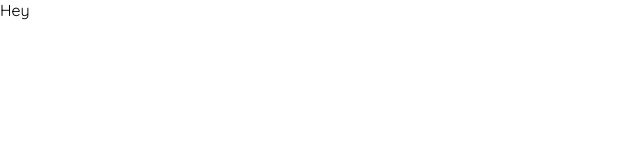
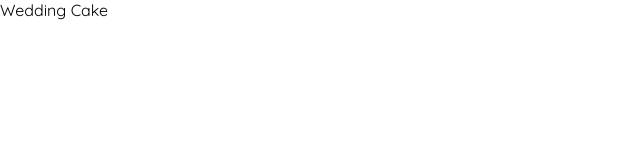
Before and after one commit to gugarosa/weedstoned, a React (Create React App) app: page / in a window 1280 px wide. Shown: the top 160 px of the page, without its empty margins (0-640 px from the left). Built offline with nearby package versions, Linux system fonts and the light colour scheme.

Commit message:
Adding basic components, view and router.

```diff
--- a/package.json
+++ b/package.json
@@ -9,6 +9,7 @@
         "node-sass": "^5.0.0",
         "react": "^17.0.1",
         "react-dom": "^17.0.1",
+        "react-router-dom": "^5.2.0",
         "react-scripts": "4.0.3",
         "web-vitals": "^1.1.0"
     },
--- a/src/App.js
+++ b/src/App.js
@@ -1,10 +1,11 @@
 import React from "react";
+import { Routes } from "./Routes";
 
 import "./App.scss";
 import "./utils/externalPackages";
 
 function App() {
-    return <div className="App">Hey</div>;
+    return <Routes />;
 }
 
 export default App;
--- /dev/null
+++ b/src/Routes.js
@@ -0,0 +1,15 @@
+import React from "react";
+import { BrowserRouter, Switch, Route } from "react-router-dom";
+
+import { Library } from "./views/Library";
+
+// Application routes
+export const Routes = () => {
+    return (
+        <BrowserRouter>
+            <Switch>
+                <Route exact path="/" component={Library} />
+            </Switch>
+        </BrowserRouter>
+    );
+};
--- /dev/null
+++ b/src/components/Card.js
@@ -0,0 +1,9 @@
+import React from "react";
+
+import "./card.scss";
+
+// Card
+// Wraps the card and children components
+export const Card = ({ data }) => {
+    return <div class="card">{data.name}</div>;
+};
--- /dev/null
+++ b/src/data/cards.js
@@ -0,0 +1,6 @@
+export const CARDS = [
+    {
+        name: "Wedding Cake",
+        type: "Sativa",
+    },
+];
--- /dev/null
+++ b/src/views/Library.js
@@ -0,0 +1,17 @@
+import React from "react";
+
+import { Card } from "../components/Card";
+
+import { CARDS } from "../data/cards";
+
+// Library
+// Exposes the pre-defined cards and their properties
+export const Library = () => {
+    return (
+        <>
+            {CARDS.map((card) => (
+                <Card data={card} />
+            ))}
+        </>
+    );
+};
```
Also changed, not shown: src/components/CardBackground.js (added), src/components/card.scss (added), 1 other file (tests, documents, lock files or other folders).
